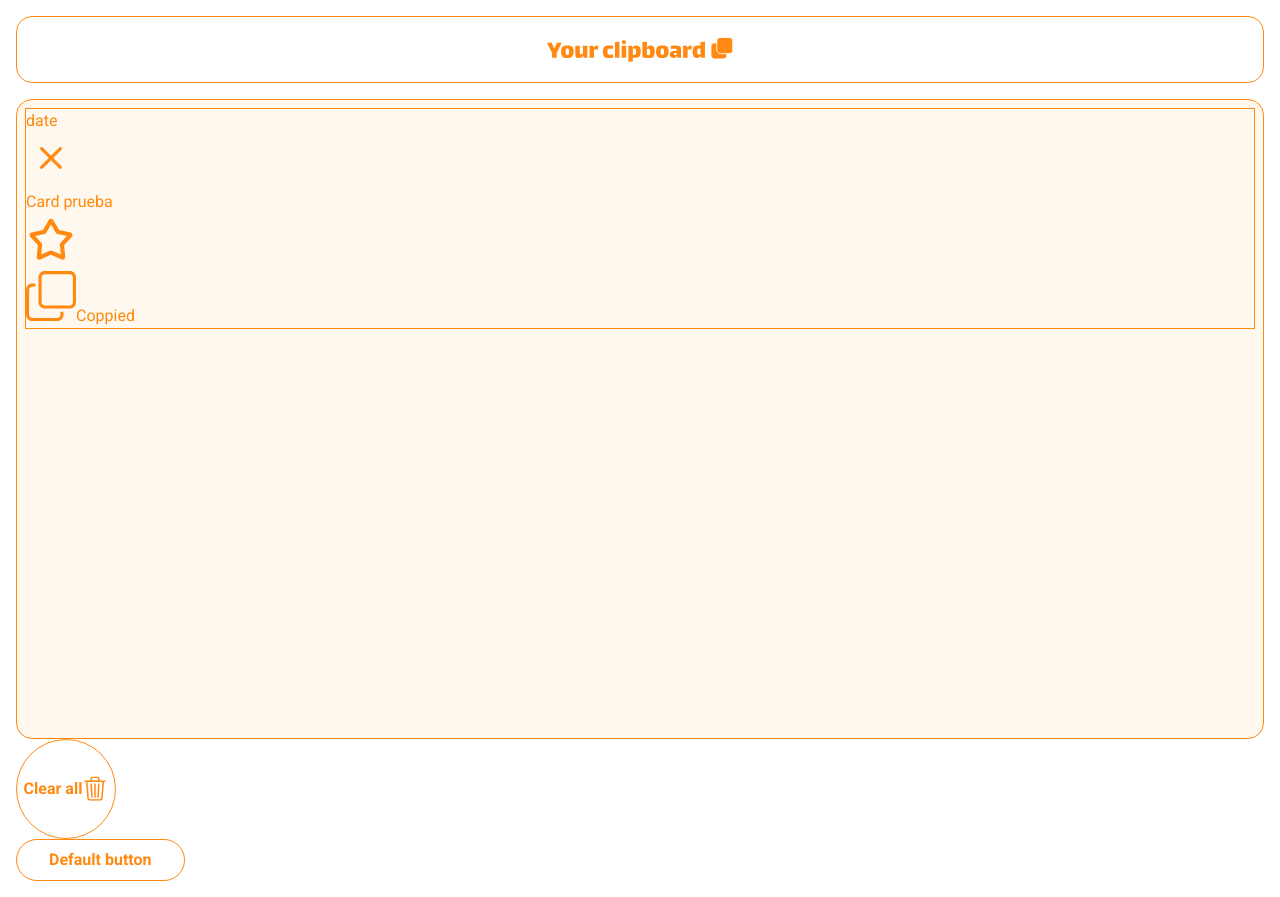
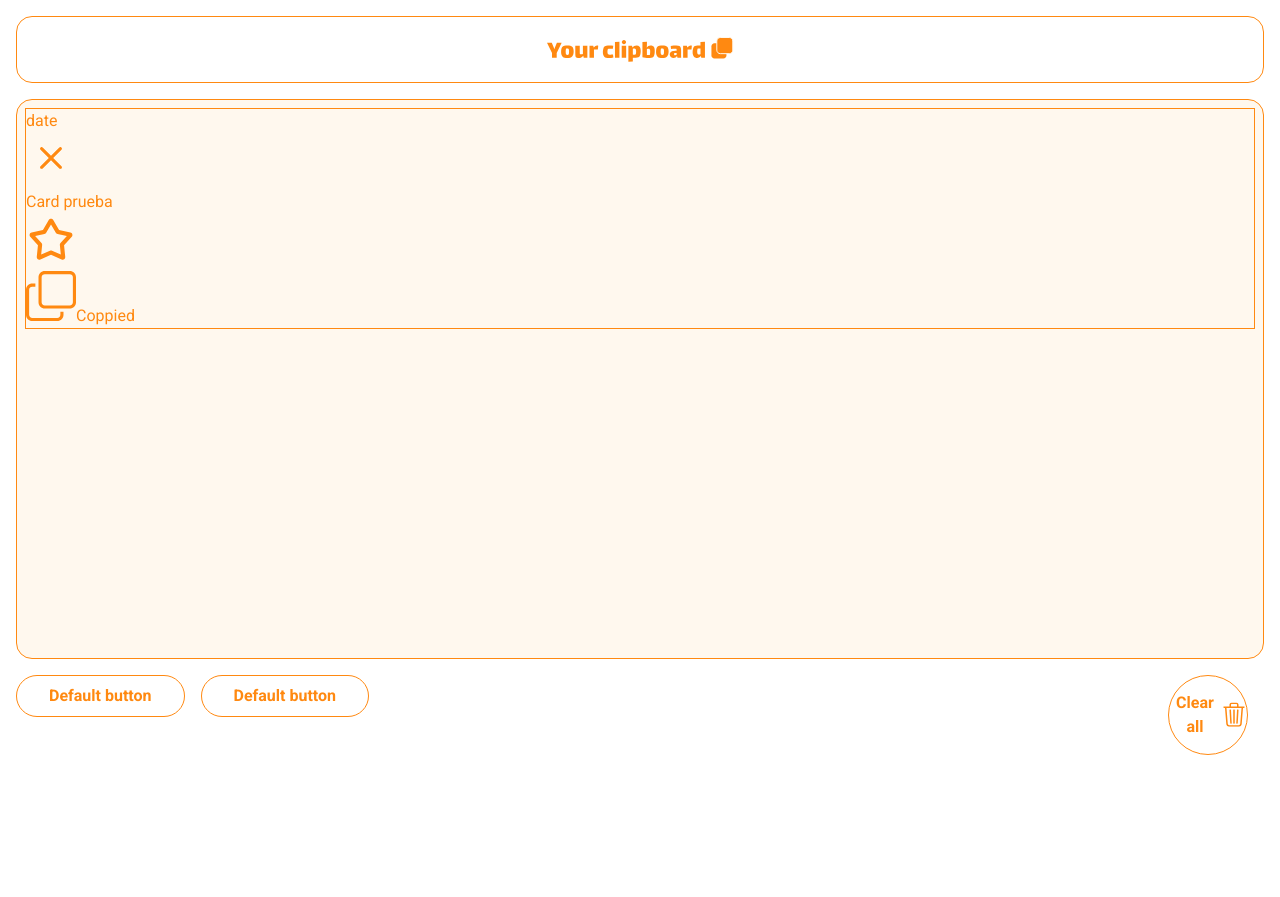
Before and after one commit to EdithOrt/your-clipboard, a Next.js app: page / in a window 1280 px wide. After the commit the page ends 800 px from the top, so only its background shows below. Built offline with nearby package versions, Linux system fonts and the light colour scheme.

Commit message:
[UPDATE] footer styles

```diff
--- a/app/ui/button.tsx
+++ b/app/ui/button.tsx
@@ -67,7 +67,7 @@ export function IconButton({
     return (
       <button
         onClick={handleClick}
-        className="icon-button flex h-[100px] w-[100px] items-center justify-center rounded-full border border-orange bg-white font-bold hover:bg-orange hover:text-white"
+        className="icon-button flex h-[80px] w-[80px] items-center justify-center rounded-full border border-orange bg-white font-bold hover:bg-orange hover:text-white"
       >
         <p>Clear all</p>
         <Image
--- a/app/ui/cards-container.tsx
+++ b/app/ui/cards-container.tsx
@@ -7,7 +7,7 @@ export function CardsContainer() {
     return console.log("hi");
   };
   return (
-    <article className="h-[80vh] rounded-2xl border bg-orange-light p-2">
+    <article className="h-[70vh] overflow-y-auto rounded-2xl border bg-orange-light p-2">
       <Card text="Card prueba" />
     </article>
   );
--- a/app/ui/footer-container.tsx
+++ b/app/ui/footer-container.tsx
@@ -8,20 +8,30 @@ export function FooterContainer() {
     console.log("hi");
   };
   return (
-    <footer>
-      <IconButton
-        icon={trashIcon}
-        handleClick={handleExample}
-        type="circle"
-        variant="default"
-      />
+    <footer className="mt-4 flex w-full items-start justify-between ">
+      <div className="flex gap-x-4">
+        <TextButton
+          text="Default button"
+          type="default"
+          handleClick={handleExample}
+          style="secondary"
+        />
+        <TextButton
+          text="Default button"
+          type="default"
+          handleClick={handleExample}
+          style="secondary"
+        />
+      </div>
 
-      <TextButton
-        text="Default button"
-        type="default"
-        handleClick={handleExample}
-        style="secondary"
-      />
+      <div className="mr-4 self-end justify-self-center">
+        <IconButton
+          icon={trashIcon}
+          handleClick={handleExample}
+          type="circle"
+          variant="default"
+        />
+      </div>
     </footer>
   );
 }
```
